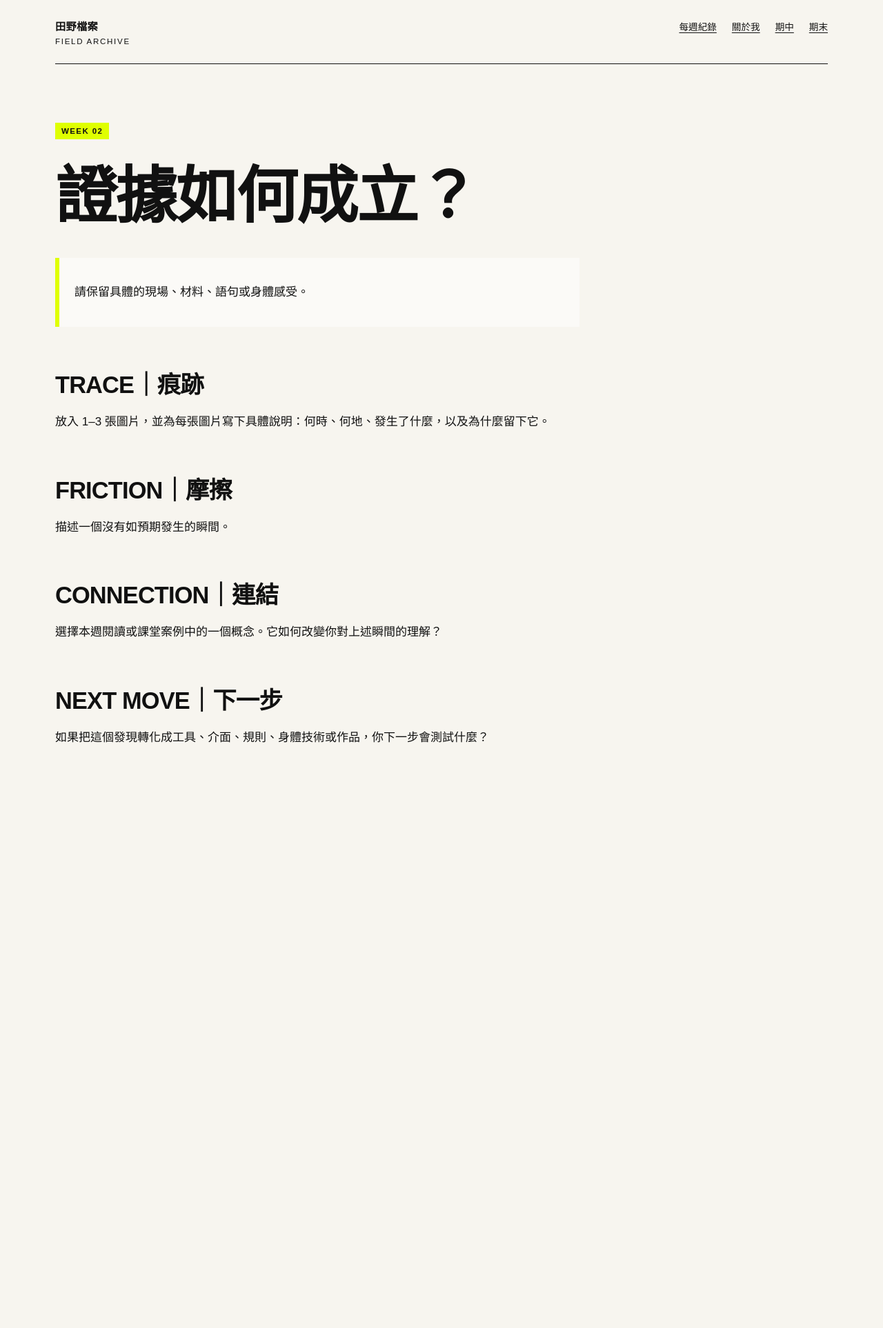
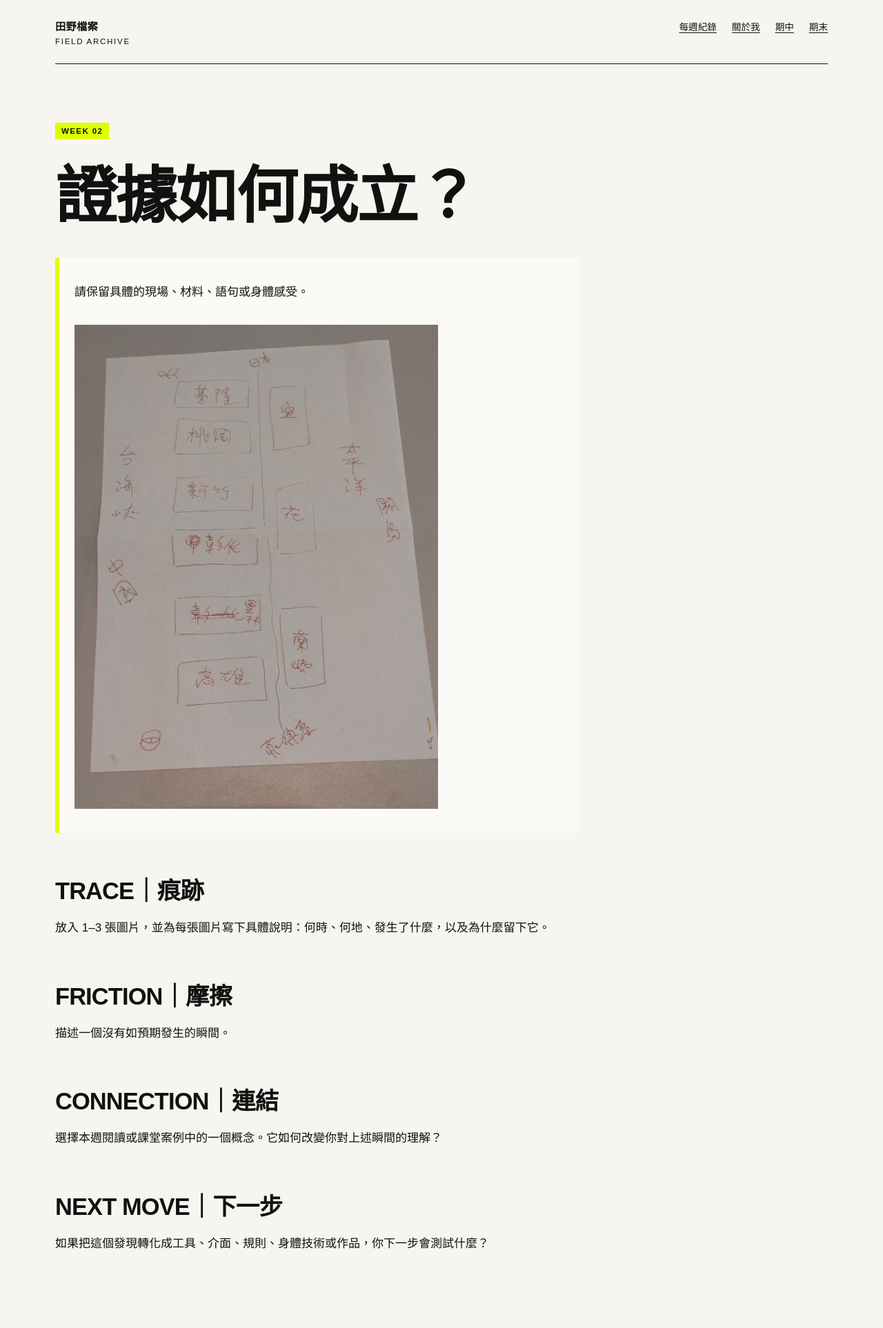
Before and after one commit to ivyjih/fieldworkarchive, a Jekyll site: the page built from weeks/week-02.md, in a window 1280 px wide. Shown: the whole page at 69% size. Built offline with Jekyll 4.4.1, drawn with Linux system fonts in a browser that asks for light colours; before the commit the page ends 1192 px from its top, so only the background shows below that.

Commit message:
Update week-02.md

```diff
--- a/weeks/week-02.md
+++ b/weeks/week-02.md
@@ -8,6 +8,7 @@ permalink: /weeks/week-02/
 # 證據如何成立？
 
 > 請保留具體的現場、材料、語句或身體感受。
+![共同繪製的教室導航地圖]({{ '/assets/images/map0908.jpg' | relative_url }})
 
 ## TRACE｜痕跡
 
```
